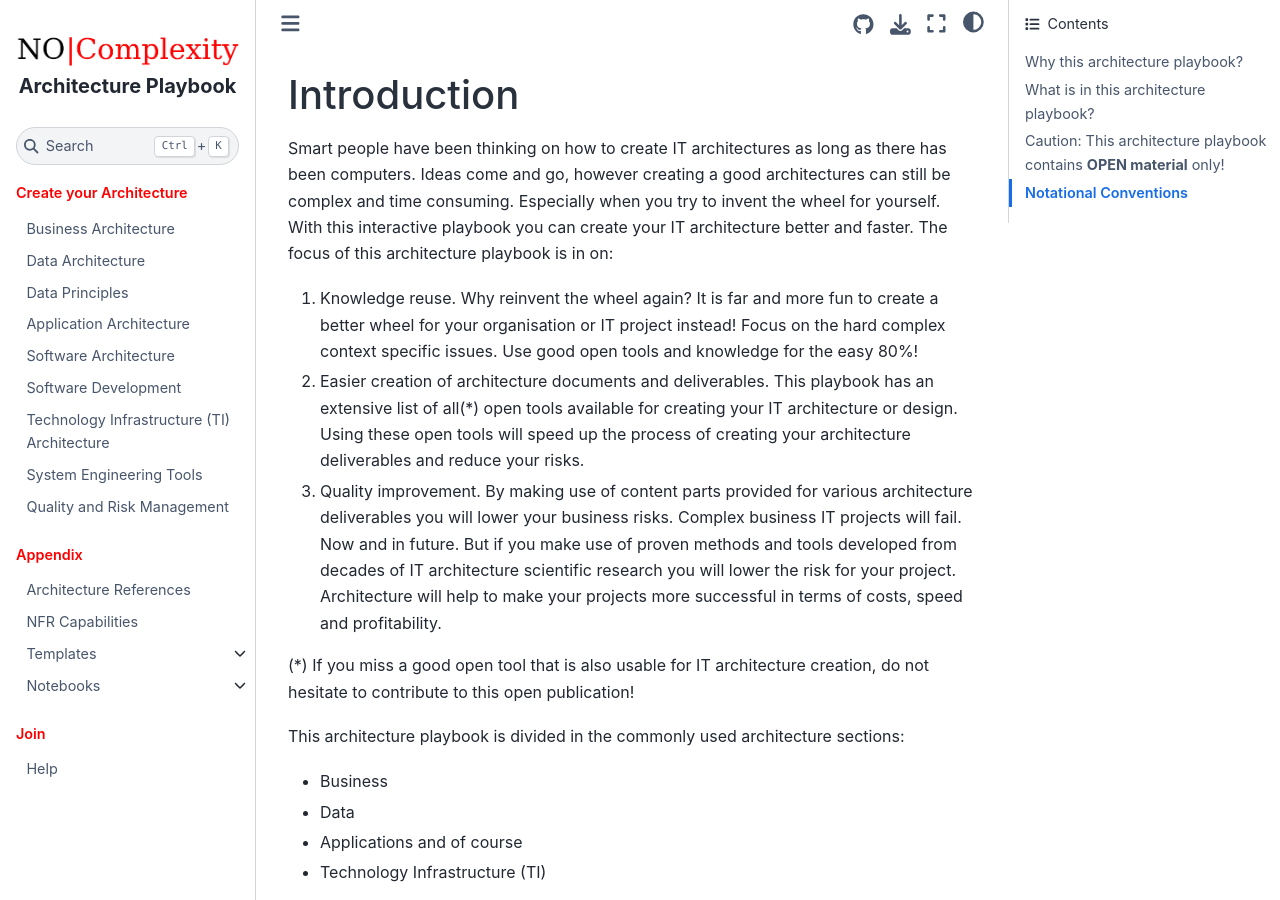
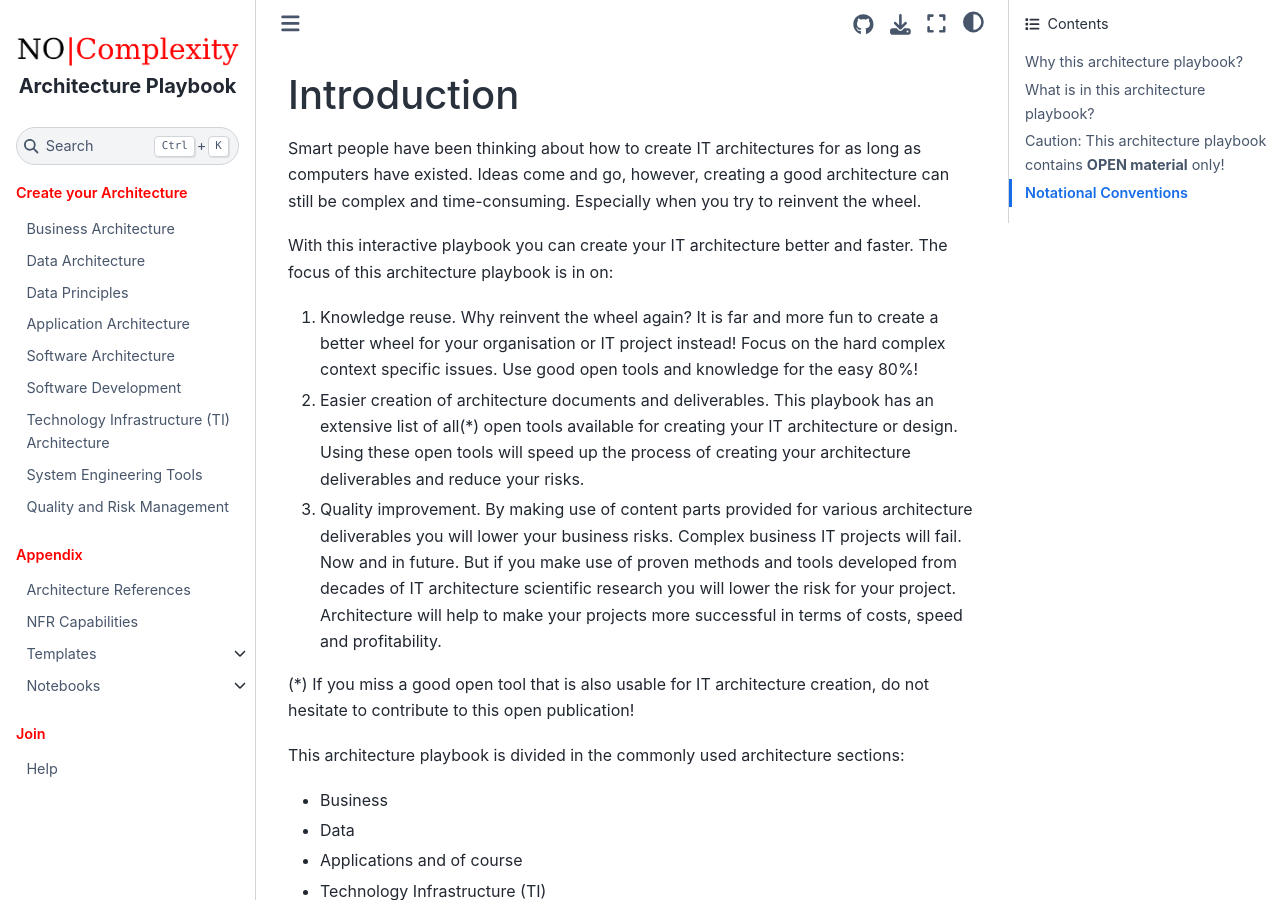
Before and after one commit to nocomplexity/ArchitecturePlaybook, a Jupyter Book: the page built from introduction.md, in a window 1280 px wide and 900 px high. Built offline with Jupyter Book 1.0.4 settings and Sphinx 7.4.7 and the Sphinx Book theme 1.1.4, drawn with Linux system fonts in a browser that asks for light colours; pages that are not in the unit, such as notebooks, are missing from menus.

Commit message:
spelling correction

```diff
--- a/introduction.md
+++ b/introduction.md
@@ -1,6 +1,8 @@
 # Introduction
 
-Smart people have been thinking on how to create IT architectures as long as there has been computers. Ideas come and go, however creating a good architectures can still be complex and time consuming. Especially when you try to invent the wheel for yourself. With this interactive playbook you can create your IT architecture better and faster. The focus of this architecture playbook is in on:
+Smart people have been thinking about how to create IT architectures for as long as computers have existed. Ideas come and go, however, creating a good architecture can still be complex and time-consuming. Especially when you try to reinvent the wheel.
+
+With this interactive playbook you can create your IT architecture better and faster. The focus of this architecture playbook is in on:
 
 1.    Knowledge reuse. Why reinvent the wheel again? It is far and more fun to create a better wheel for your organisation or IT project instead! Focus on the hard complex context specific issues. Use good open tools and knowledge for the easy 80%!
 2.    Easier creation of architecture documents and deliverables. This playbook has an extensive list of all(*) open tools available for creating your IT architecture or design. Using these open tools will speed up the process of creating your architecture deliverables and reduce your risks.
```
